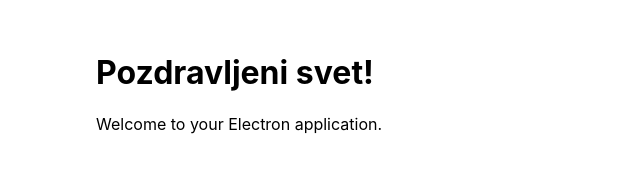
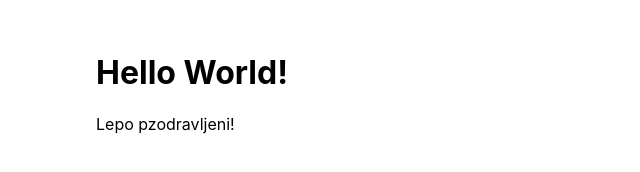
Before and after one commit to Elv4L0w/Screen-recorder, an Electron app: page src/index.html in a window 800 px wide. Shown: the whole page, without its empty margins (0-640 px from the left). Drawn offline with Linux system fonts and the light colour scheme.

Commit message:
Pozdrav tekst

```diff
--- a/src/index.html
+++ b/src/index.html
@@ -6,7 +6,7 @@
     <link rel="stylesheet" href="index.css" />
   </head>
   <body>
-    <h1>Pozdravljeni svet!</h1>
-    <p>Welcome to your Electron application.</p>
+    <h1>Hello World!</h1>
+    <p>Lepo pzodravljeni!</p>
   </body>
 </html>
```
